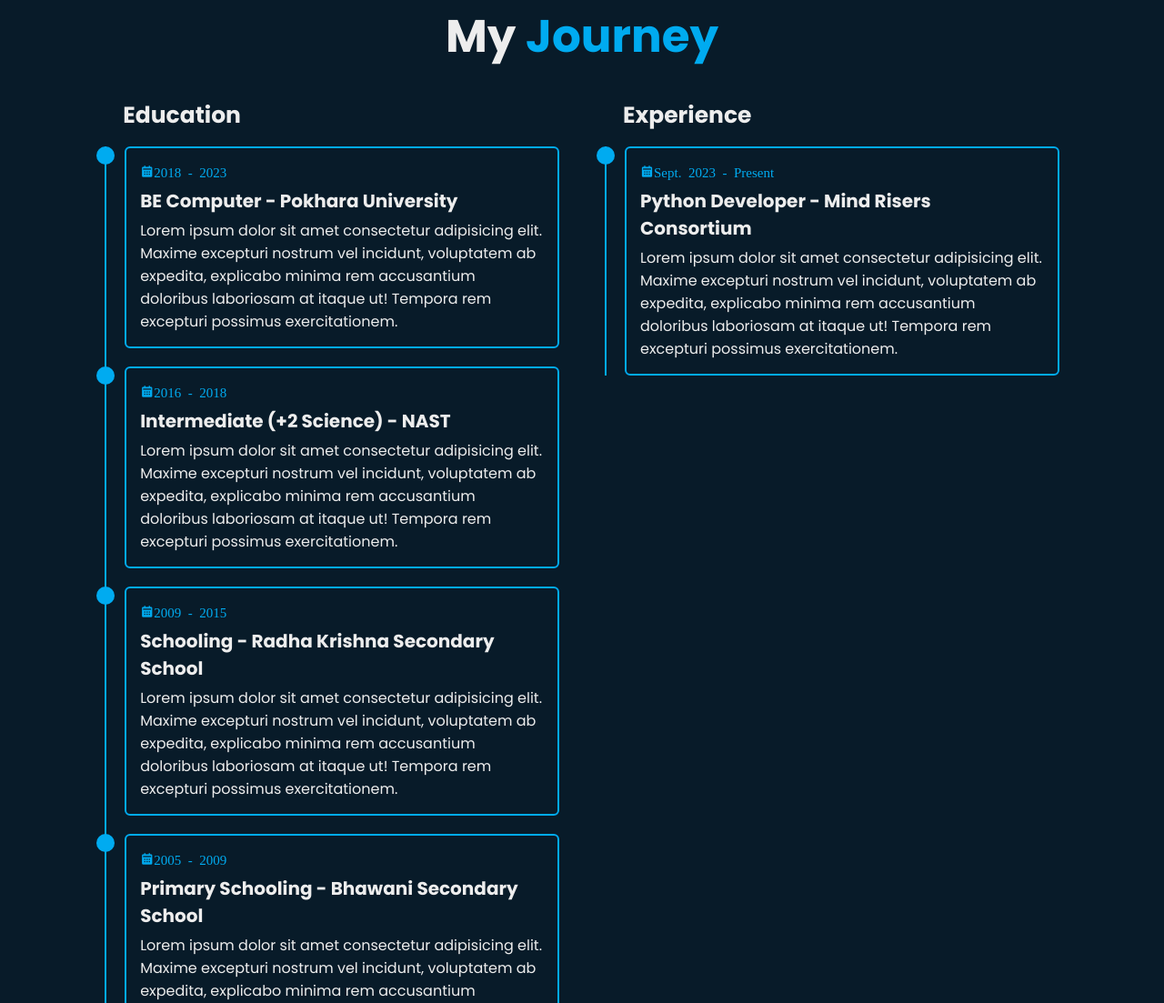
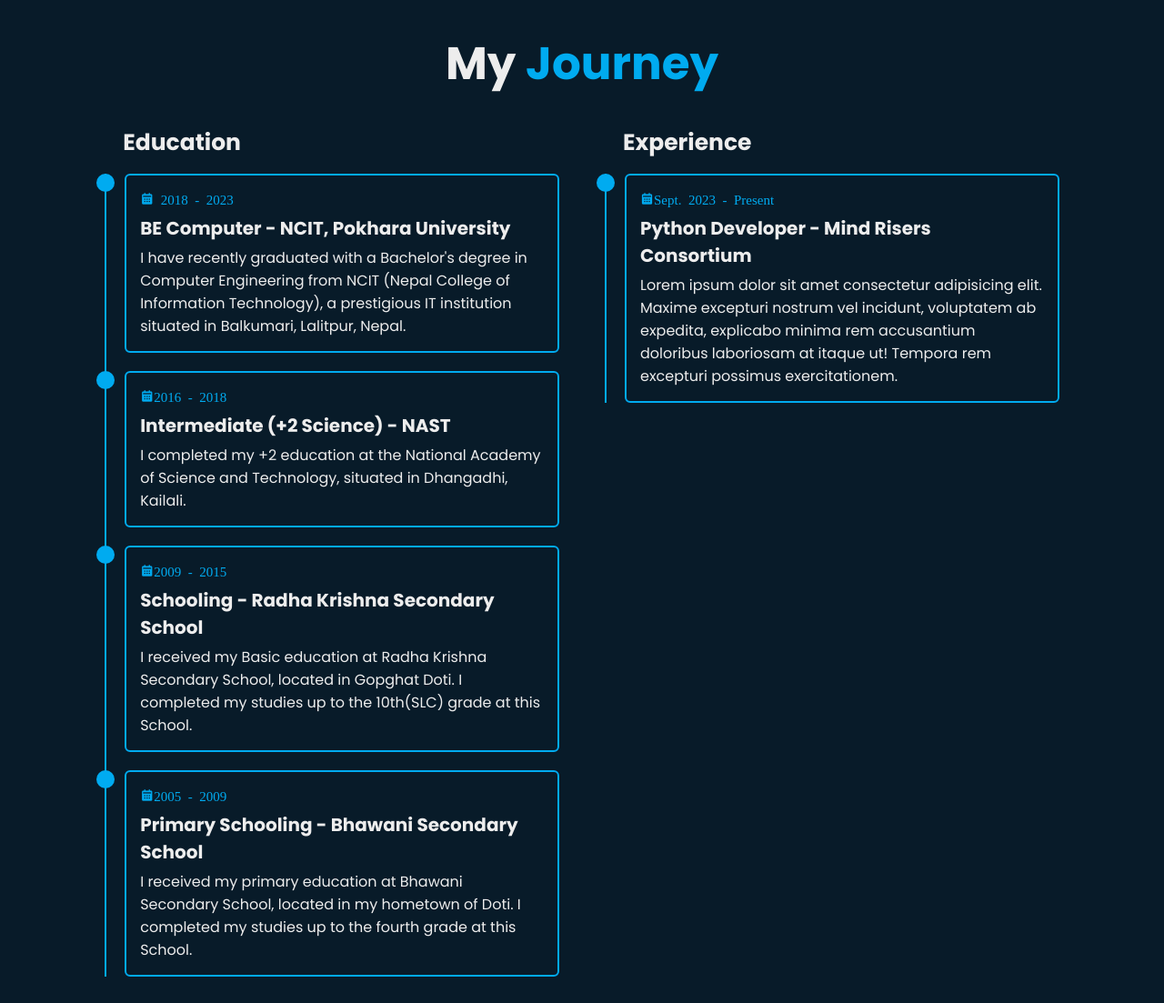
Before and after one commit to kaazisaheb/my_portfolio, a plain HTML site: page index.html in a window 1280 px wide. Shown: the part 1697-2800 px from the top of the page at 91% size. Drawn offline with nearby package versions, Linux system fonts and the light colour scheme.

Commit message:
edu field added'

```diff
--- a/index.html
+++ b/index.html
@@ -40,10 +40,7 @@
             <h3>Computer Engineer</h3>
           </div>
           <p>
-            Lorem ipsum dolor sit, amet consectetur adipisicing elit. Aspernatur
-            facere asperiores aperiam omnis rem assumenda, blanditiis maxime.
-            Iste totam placeat est mollitia magnam molestiae libero, rerum
-            reprehenderit qui aliquid laborum!
+            Hello, everyone!! Thank you for visiting my website.
           </p>
           <div class="btn-box">
             <a href="#" class="btn">Hire Me</a>
@@ -84,11 +81,11 @@
       <div class="about-content">
         <h3>Computer Engineer!</h3>
         <p>
-          Lorem ipsum dolor, sit amet consectetur adipisicing elit. At, autem
-          non nihil officia molestiae nulla. Labore iusto aspernatur rerum sint
-          quia molestias velit consectetur placeat quam? Distinctio maiores
-          ducimus perspiciatis.
-        </p>
+Hello everyone, I'm Harkesh Kathayat permanently from Shikhar Municipality ward no. 03, Doti, Sudur Paschim province. Recently,
+ I live in Lokanthali, Bhaktapur, Bagmati province.
+I have recently graduated with a Bachelor's degree in Computer Engineering from NCIT (Nepal College of Information Technology),
+a prestigious IT institution situated in Balkumari, Lalitpur, Nepal.
+ NCIT is renowned for its excellence in education and is affiliated with Pokhara University.
         <div class="btn-box btns">
           <a href="#" class="btn">Read More</a>
         </div>
@@ -107,14 +104,13 @@
             <div class="education-content">
               <div class="content">
                 <div class="year">
-                  <i class="bx bxs-calendar">2018 - 2023</i>
+                  <i class="bx bxs-calendar"> 2018 - 2023</i>
                 </div>
-                <h3>BE Computer - Pokhara University</h3>
+                <h3>BE Computer - NCIT, Pokhara University</h3>
                 <p>
-                  Lorem ipsum dolor sit amet consectetur adipisicing elit.
-                  Maxime excepturi nostrum vel incidunt, voluptatem ab expedita,
-                  explicabo minima rem accusantium doloribus laboriosam at
-                  itaque ut! Tempora rem excepturi possimus exercitationem.
+                  I have recently graduated with a Bachelor's degree in Computer Engineering
+                  from NCIT (Nepal College of Information Technology),
+                  a prestigious IT institution situated in Balkumari, Lalitpur, Nepal.
                 </p>
               </div>
             </div>
@@ -126,10 +122,7 @@
                 </div>
                 <h3>Intermediate (+2 Science) - NAST</h3>
                 <p>
-                  Lorem ipsum dolor sit amet consectetur adipisicing elit.
-                  Maxime excepturi nostrum vel incidunt, voluptatem ab expedita,
-                  explicabo minima rem accusantium doloribus laboriosam at
-                  itaque ut! Tempora rem excepturi possimus exercitationem.
+                  I completed my +2 education at the National Academy of Science and Technology, situated in Dhangadhi, Kailali.
                 </p>
               </div>
             </div>
@@ -141,10 +134,8 @@
                 </div>
                 <h3>Schooling - Radha Krishna Secondary School</h3>
                 <p>
-                  Lorem ipsum dolor sit amet consectetur adipisicing elit.
-                  Maxime excepturi nostrum vel incidunt, voluptatem ab expedita,
-                  explicabo minima rem accusantium doloribus laboriosam at
-                  itaque ut! Tempora rem excepturi possimus exercitationem.
+                  I received my Basic education at Radha Krishna Secondary School, located in Gopghat Doti.
+                   I completed my studies up to the 10th(SLC) grade at this School.
                 </p>
               </div>
             </div>
@@ -156,10 +147,8 @@
                 </div>
                 <h3>Primary Schooling - Bhawani Secondary School</h3>
                 <p>
-                  Lorem ipsum dolor sit amet consectetur adipisicing elit.
-                  Maxime excepturi nostrum vel incidunt, voluptatem ab expedita,
-                  explicabo minima rem accusantium doloribus laboriosam at
-                  itaque ut! Tempora rem excepturi possimus exercitationem.
+                  I received my primary education at Bhawani Secondary School, located in my hometown of Doti.
+                   I completed my studies up to the fourth grade at this School.
                 </p>
               </div>
             </div>
```
